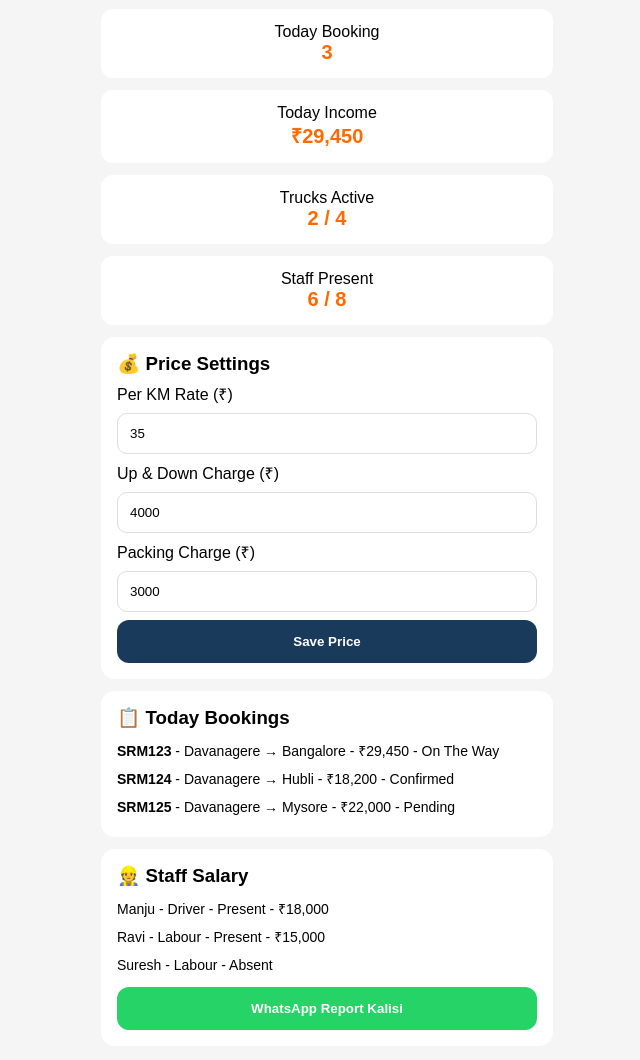
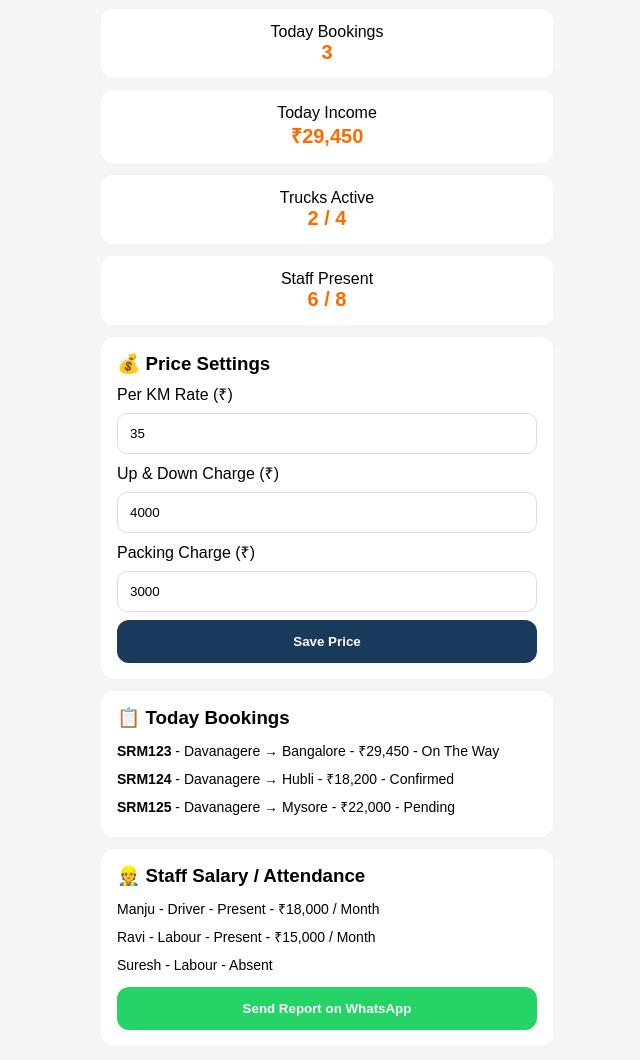
Before and after one commit to bhothulapallavi-cpu/SRI-RAM-PACKERS-AND-MOVERS, a plain HTML site: page owner.html in a window 1280 px wide. Shown: the part 75-1135 px from the top of the page, without its empty margins (313-953 px from the left). Drawn offline with Linux system fonts and the light colour scheme.

Commit message:
Update owner.html

```diff
--- a/owner.html
+++ b/owner.html
@@ -1,5 +1,5 @@
-<!DOCTYPE html><html><head><meta charset="UTF-8"><meta name="viewport" content="width=device-width,initial-scale=1"><title>Owner</title><style>*{margin:0;padding:0;box-sizing:border-box;font-family:Arial}body{background:#f5f5f5}.c{max-width:480px;margin:auto;padding:14px;display:flex;flex-direction:column;gap:12px}.card{background:#fff;border-radius:14px;padding:16px;display:flex;flex-direction:column;gap:8px}input{width:100%;padding:12px;border:1px solid #ddd;border-radius:10px}.btn{width:100%;background:#1a3a5c;color:#fff;border:0;padding:14px;border-radius:12px;font-weight:bold}.box{background:#fff;border-radius:12px;padding:14px;text-align:center}.box b{font-size:20px;color:#ff6a00}</style></head><body><div class="c"><a href="index.html" style="font-weight:bold;text-decoration:none;color:#1a3a5c">← Home</a><h2>👤 Owner Dashboard</h2>
-<div class="box">Today Booking<br><b>3</b></div><div class="box">Today Income<br><b>₹29,450</b></div><div class="box">Trucks Active<br><b>2 / 4</b></div><div class="box">Staff Present<br><b>6 / 8</b></div>
+<!DOCTYPE html><html><head><meta charset="UTF-8"><meta name="viewport" content="width=device-width,initial-scale=1"><title>Owner Dashboard - Sri Ram</title><style>*{margin:0;padding:0;box-sizing:border-box;font-family:Arial}body{background:#f5f5f5}.c{max-width:480px;margin:auto;padding:14px;display:flex;flex-direction:column;gap:12px}.card{background:#fff;border-radius:14px;padding:16px;display:flex;flex-direction:column;gap:8px}input{width:100%;padding:12px;border:1px solid #ddd;border-radius:10px}.btn{width:100%;background:#1a3a5c;color:#fff;border:0;padding:14px;border-radius:12px;font-weight:bold}.box{background:#fff;border-radius:12px;padding:14px;text-align:center}.box b{font-size:20px;color:#ff6a00}</style></head><body><div class="c"><a href="index.html" style="font-weight:bold;text-decoration:none;color:#1a3a5c">← Home</a><h2>👤 Owner Dashboard</h2>
+<div class="box">Today Bookings<br><b>3</b></div><div class="box">Today Income<br><b>₹29,450</b></div><div class="box">Trucks Active<br><b>2 / 4</b></div><div class="box">Staff Present<br><b>6 / 8</b></div>
 <div class="card"><h3>💰 Price Settings</h3><label>Per KM Rate (₹)</label><input value="35"><label>Up & Down Charge (₹)</label><input value="4000"><label>Packing Charge (₹)</label><input value="3000"><button class="btn">Save Price</button></div>
 <div class="card"><h3>📋 Today Bookings</h3><p style="font-size:14px;line-height:2"><b>SRM123</b> - Davanagere → Bangalore - ₹29,450 - On The Way<br><b>SRM124</b> - Davanagere → Hubli - ₹18,200 - Confirmed<br><b>SRM125</b> - Davanagere → Mysore - ₹22,000 - Pending</p></div>
-<div class="card"><h3>👷 Staff Salary</h3><p style="font-size:14px;line-height:2">Manju - Driver - Present - ₹18,000<br>Ravi - Labour - Present - ₹15,000<br>Suresh - Labour - Absent</p><button class="btn" style="background:#25D366">WhatsApp Report Kalisi</button></div></div></body></html>
+<div class="card"><h3>👷 Staff Salary / Attendance</h3><p style="font-size:14px;line-height:2">Manju - Driver - Present - ₹18,000 / Month<br>Ravi - Labour - Present - ₹15,000 / Month<br>Suresh - Labour - Absent</p><button class="btn" style="background:#25D366">Send Report on WhatsApp</button></div></div></body></html>
```
